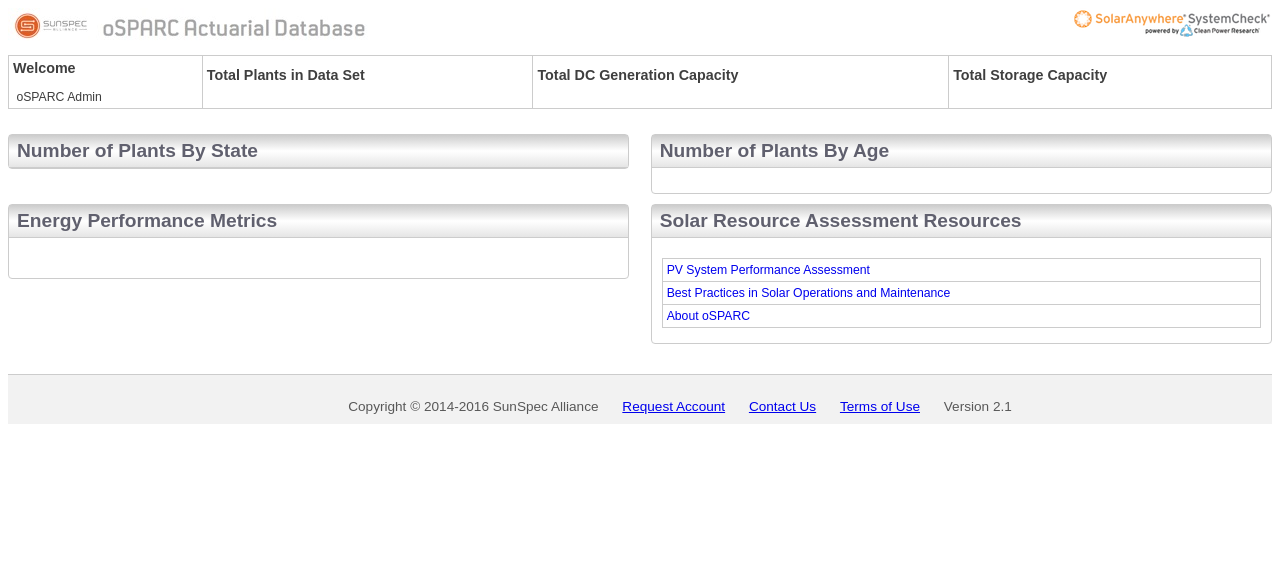
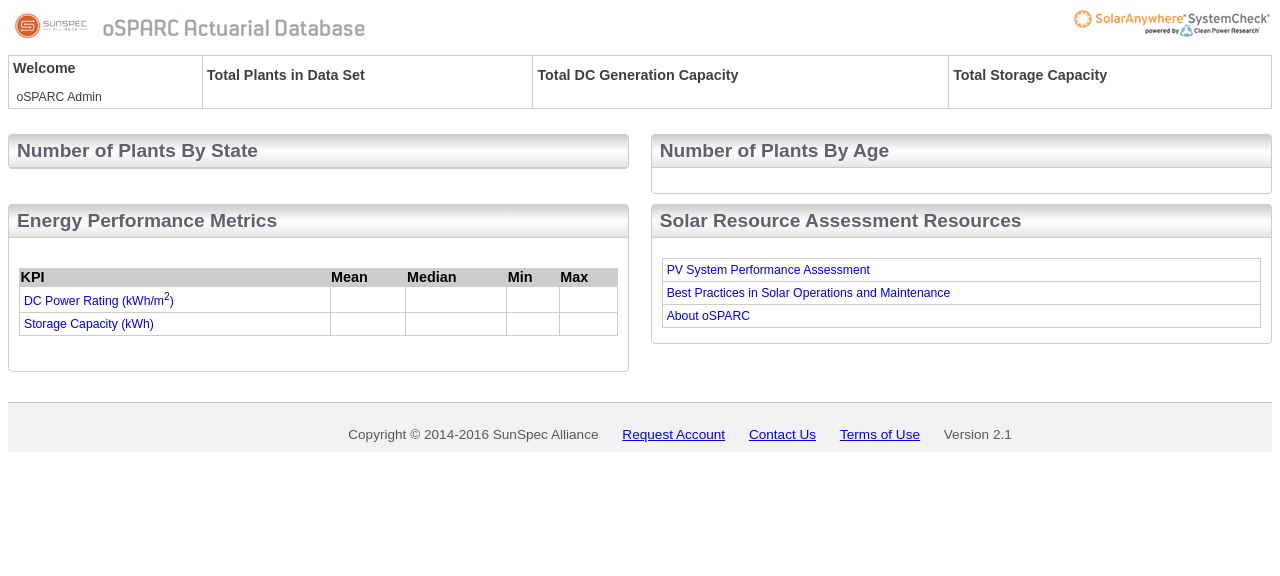
Before and after one commit to sunspec/osparc-django-website, a Django app: page /osparc/ in a window 1280 px wide. Shown: the top 576 px of the page. Run offline with Django 3.2, Linux system fonts and the light colour scheme; some libraries are stand-ins or nearby versions.

Commit message:
added initial KPI table (DC Power Rating & Storage Capacity)

```diff
--- a/osparc/static/osparc/dashboard.js
+++ b/osparc/static/osparc/dashboard.js
@@ -21,6 +21,7 @@ var osparc_dashboard = function() {
         getTotals();
         drawPlantsByStateChart();
         drawPlantsByAgeChart();
+        getOsparcReport();
 
         $(".close_window").on("click",function(){
             var divToClose = $(this).attr("os-data-overlay-id");
@@ -38,8 +39,6 @@ var osparc_dashboard = function() {
             url:"http://localhost:8001/api/plants/stats",
             dataType:"json",
             success:function(markup){
-                console.log("getPlantCount():"+markup['count']+markup['DCRating']+markup['StorageCapacity']);
-                $("#total_plant_count").html(markup);
                 document.getElementById('total_plant_count').innerHTML = markup['count'];
                 document.getElementById('total_dc_rating').innerHTML = osparc_ui.convertToMW(markup['DCRating'],3);
                 document.getElementById('total_storage_capacity').innerHTML = markup['StorageCapacity']+' kWh';
@@ -100,10 +99,21 @@ var osparc_dashboard = function() {
 
         $.ajax({
             method:"GET",
-            url:"/v1/reportrun/1/kpis/html",
-            success:function(markup){
-                $("#kpi_stats_results").html(markup);
-                $("#kpi_stats_results").find("table").addClass("report_data_table").attr("id","osparc_dash_report");
+            url:"http://localhost:8001/api/plants/kpis",
+            success:function(result){
+                document.getElementById('dc_mean').innerHTML = result['DCRating']['mean'];
+                document.getElementById('dc_med').innerHTML = result['DCRating']['median'];
+                document.getElementById('dc_min').innerHTML = result['DCRating']['min'];
+                document.getElementById('dc_max').innerHTML = result['DCRating']['max'];
+                document.getElementById('stor_mean').innerHTML = result['StorageCapacity']['mean'];
+                document.getElementById('stor_med').innerHTML = result['StorageCapacity']['median'];
+                document.getElementById('stor_min').innerHTML = result['StorageCapacity']['min'];
+                document.getElementById('stor_max').innerHTML = result['StorageCapacity']['max'];
+
+
+
+                // $("#kpi_stats_results").html(markup);
+                // $("#kpi_stats_results").find("table").addClass("report_data_table").attr("id","osparc_dash_report");
                 //fix html - temp code
 		//                $("#osparc_dash_report tr:lt(3)").find($("td:empty")).remove();
 
@@ -111,7 +121,7 @@ var osparc_dashboard = function() {
 		//                $('#osparc_dash_report tr:eq(3)').after('<tr><td colspan="5">&nbsp;</td></tr>');
 		//                $("#osparc_dash_report tr:eq(5)").find($("td")).addClass("report_column_heading");
                 // $("#osparc_dash_report tr:first").remove();
-               getPlantCountByState();
+               // getPlantCountByState();
             },
             error:function(xhr, status, e){
                 osparc_ui.showAjaxError(xhr,status,e);
--- a/osparc/static/osparc/main.js
+++ b/osparc/static/osparc/main.js
@@ -13,8 +13,6 @@ var osparc_ui = function(){
        //          //console.log('booboo');
        //      }
        //  });
-
-        console.log( "XXX YYY IN osparc_ui.init()" );
 
         $("ul.dropdown li").hover(function(){
             $(this).addClass("hover");
--- a/osparc/templates/osparc/index.html
+++ b/osparc/templates/osparc/index.html
@@ -33,19 +33,39 @@
   </div>  <!-- row1 -->
 
   <div id="row2">
+
+      <!-- lower-left: KPIs -->
       <div id="o_stats_wrapper" class="o_category_filter" style="float:left; width:49%;">
           <h2 class="o_category_filter_header">Energy Performance Metrics</h2>
           <div id="kpi_stats" align="center">
-              <div id="kpi_stats_results"></div>
-        </div>
+            <div id="kpi_stats_results">
+              <table class="tablesorter">
+                <tr><th>KPI</th><th>Mean</th><th>Median</th><th>Min</th><th>Max</th></tr>
+                <tr>
+                  <td><a href="http://www.sunspec.org/go/osparc">DC Power Rating (kWh/m<sup>2</sup>)</a></td>
+                  <td id='dc_mean'></td>
+                  <td id='dc_med'></td>
+                  <td id='dc_min'></td>
+                  <td id='dc_max'></td>
+                </tr>
+                <tr>
+                  <td><a href="http://www.sunspec.org/go/osparc">Storage Capacity (kWh)</a></td>
+                  <td id='stor_mean'></td>
+                  <td id='stor_med'></td>
+                  <td id='stor_min'></td>
+                  <td id='stor_max'></td>
+                </tr>
+              </table>
+            </div>
+          </div>
       </div>
+
+      <!-- lower-right: Solar Resource Assessment Resources -->
       <div id="o_myreports_stats" class="o_category_filter" style="float:right;width:49%;">
         <h2 class="o_category_filter_header">Solar Resource Assessment Resources</h2>
         <div id="home_resources_div" align="center">
           <table id="ss_reportList" class="tablesorter">
-<!--      <tr>
-        <td><a href="http://sunspec.org/pv-asset-lifecycle-performance/">SunSpec Asset Lifecycle Performance Specifications</a></td>
-      </tr> -->
+<!--      <tr> <td><a href="http://sunspec.org/pv-asset-lifecycle-performance/">SunSpec Asset Lifecycle Performance Specifications</a></td> </tr> -->
             <tr>
               <td><a href="http://sunspec.org/wp-content/uploads/2015/06/SunSpec-PV-System-Performance-Assessment-v2.pdf">PV System Performance Assessment</a></td>
             </tr>
@@ -58,6 +78,8 @@
           </table>
         <div class="clearfix"></div>
       </div>
+      <!-- lower-right: Solar Resource Assessment Resources -->
+
     </div>  <!-- row2 -->
     <div class="clearfix"></div>
 </div>  <!-- dashboard_wrapper -->
```
